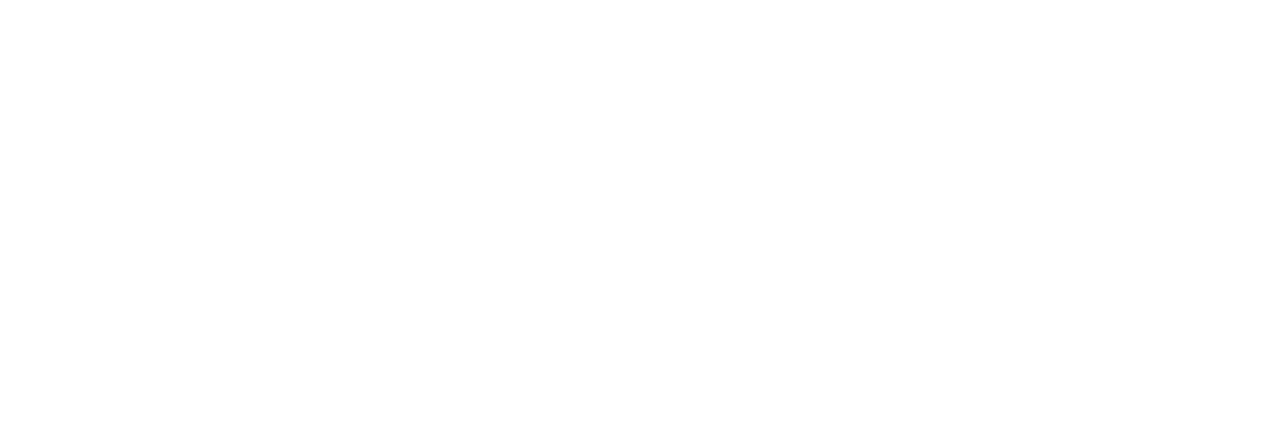
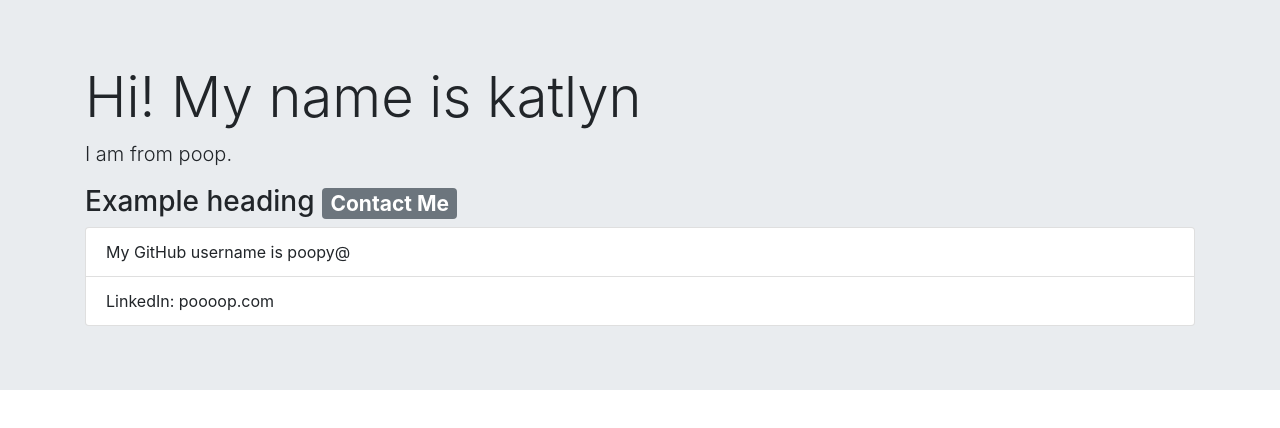
Before and after one commit to mmontoya1112/READMEgenerator, a website: page utils/index.html in a window 1280 px wide. Drawn offline with nearby package versions, Linux system fonts and the light colour scheme.

Commit message:
installed dependencies and added html

```diff
--- a/utils/index.html
+++ b/utils/index.html
@@ -4,9 +4,20 @@
     <meta charset="UTF-8">
     <meta http-equiv="X-UA-Compatible" content="IE=edge">
     <meta name="viewport" content="width=device-width, initial-scale=1.0">
+    <link rel="stylesheet" href="https://maxcdn.bootstrapcdn.com/bootstrap/4.0.0/css/bootstrap.min.css">
     <title>README</title>
 </head>
 <body>
-
+    <div class="jumbotron jumbotron-fluid">
+        <div class="container">
+          <h1 class="display-4">Hi! My name is katlyn</h1>
+          <p class="lead">I am from poop.</p>
+          <h3>Example heading <span class="badge badge-secondary">Contact Me</span></h3>
+          <ul class="list-group">
+            <li class="list-group-item">My GitHub username is poopy@</li>
+            <li class="list-group-item">LinkedIn: poooop.com</li>
+          </ul>
+        </div>
+      </div>
 </body>
 </html>
```
Also changed, not shown: 1 other file.
